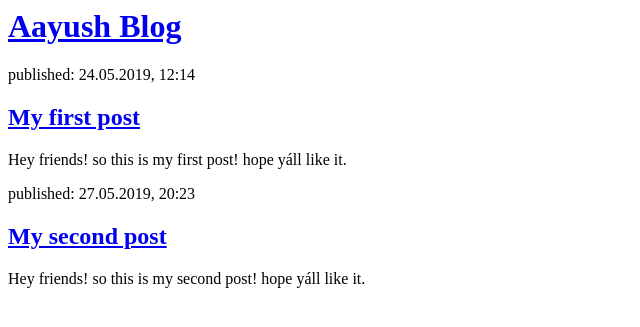
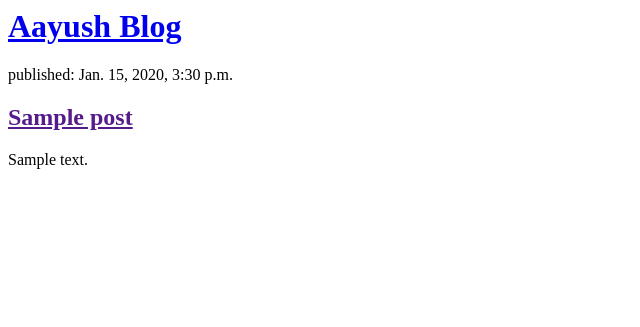
Before and after one commit to aayush1204/my-first-blog, a Django app: template blog/templates/blog/post_list.html in a window 1280 px wide. Shown: the top 327 px of the page, without its empty margins (0-640 px from the left). Run offline with Django 3.2, Linux system fonts and the light colour scheme; the template is opened without the code that fills it: values that come from a table or form of the project are taken from there, others are empty; tables that the repository leaves empty hold one stand-in row (values such as "Sample post").

Commit message:
Modified templates to display posts from database.

```diff
--- a/blog/templates/blog/post_list.html
+++ b/blog/templates/blog/post_list.html
@@ -7,17 +7,13 @@
 			<h1><a href="/">Aayush Blog</a></h1>
     	</div>
 
-    	<div>
-    		<p>published: 24.05.2019, 12:14</p>
-			<h2><a href="/">My first post</a></h2>
-			<p>Hey friends! so this is my first post! hope yáll like it.</p>
-		</div>
 
-		<div>
-			<p>published: 27.05.2019, 20:23</p>
-			<h2><a href="/">My second post</a></h2>
-        	<p>Hey friends! so this is my second post! hope yáll like it.</p>
-		</div>
-
+    		{% for post in posts %}
+    			<div>
+    				<p>published: {{ post.published_date }}</p>
+    				<h2><a href="">{{ post.title }}</a></h2>
+    				<p>{{ post.text|linebreaksbr }}</p>
+    			</div>
+    		{% endfor %}
 	</body>
 </html>
--- a/blog/views.py
+++ b/blog/views.py
@@ -4,5 +4,5 @@ from django.utils import timezone
 # Create your views here.
 
 def post_list(request):
-	Post.objects.filter(published_date__lte=timezone.now()).order_by('published_date')
-	return render(request, 'blog/post_list.html', {})
+	posts = Post.objects.filter(published_date__lte=timezone.now()).order_by('published_date')
+	return render(request, 'blog/post_list.html', {'posts': posts})
```
